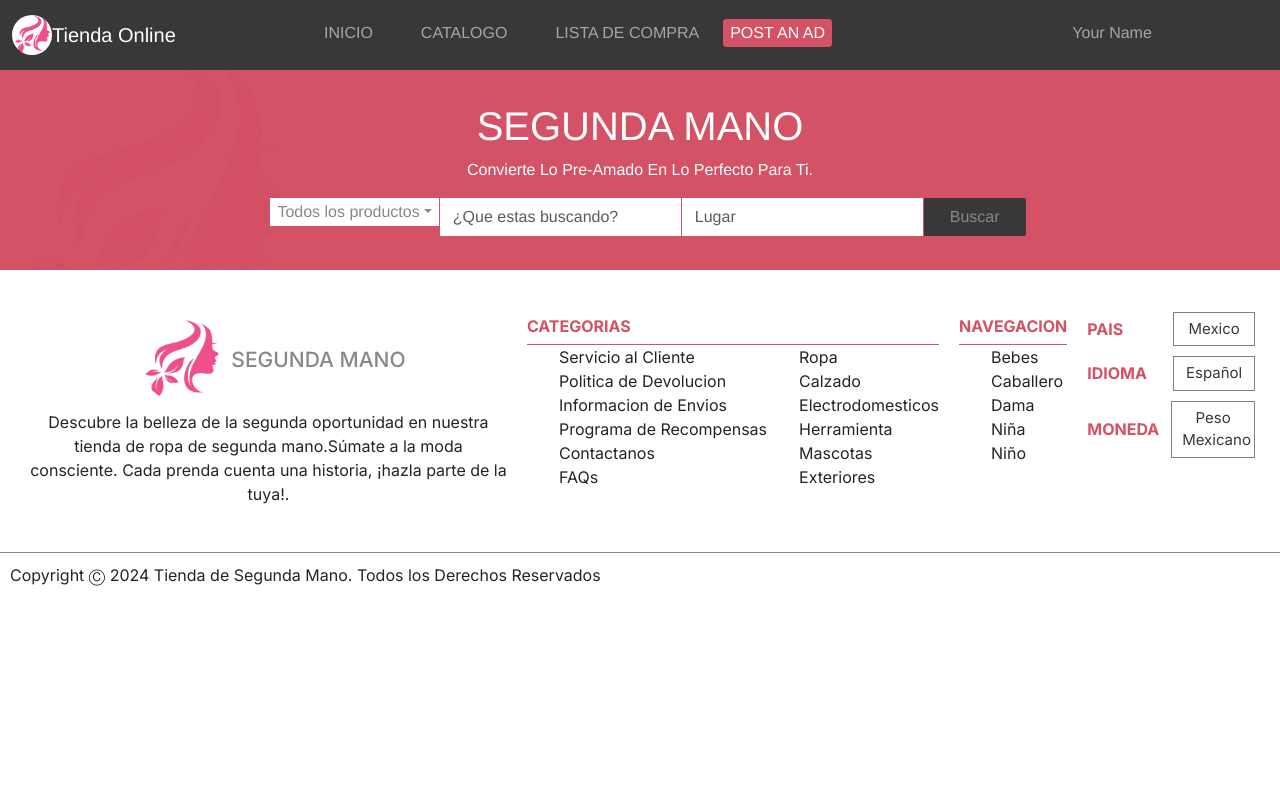
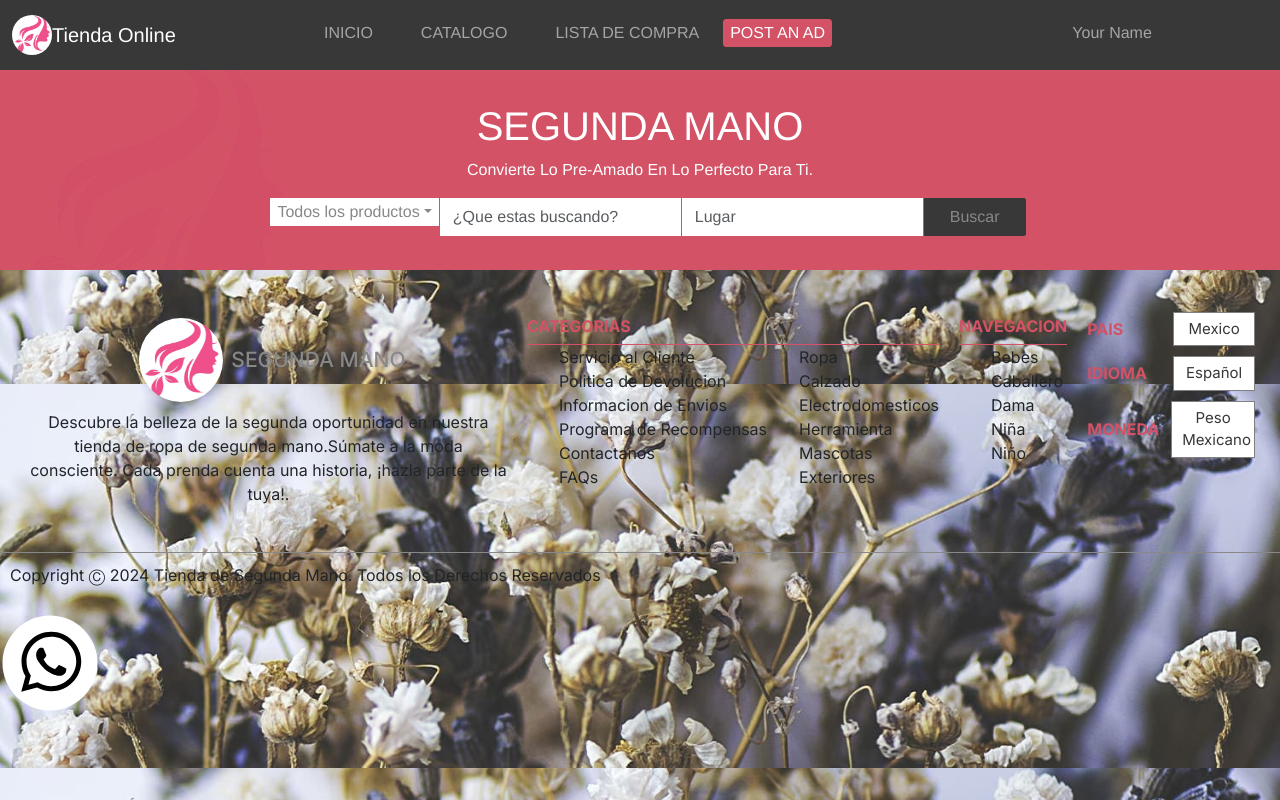
Before and after one commit to marilirulita/react-bootstrap-store, a Next.js app: page / in a window 1280 px wide. Built offline with nearby package versions, Linux system fonts and the light colour scheme.

Commit message:
add body style

```diff
--- a/src/app/layout.js
+++ b/src/app/layout.js
@@ -13,7 +13,10 @@ export const metadata = {
 export default function RootLayout({ children }) {
   return (
     <html lang="en">
-      <body className={inter.className}>{children}
+      <body className={inter.className} style={{
+      backgroundImage: 'url("/images/bgflowersblue.jpg")',
+      backgroundSize: "contain"
+    }}>{children}
       <BootstrapClient />
       </body>
     </html>
--- a/src/app/page.js
+++ b/src/app/page.js
@@ -1,11 +1,13 @@
 import NavBar from "./ui/Navbar"
 import Footer from "./ui/Footer"
+import Whatsapp from "./ui/whatsapp"
 
 export default function Home() {
   return (
-    <div>
+    <div >
       <NavBar />
       <Footer />
+      <Whatsapp />
     </div>
   )
 }
--- a/src/app/results/page.js
+++ b/src/app/results/page.js
@@ -1,8 +1,7 @@
 export default function Page() {
   return (
-    <div>
-
-    </div>
+    <main className="container-fluid">
+    </main>
   )
 }
 
--- a/src/app/ui/Main.js
+++ b/src/app/ui/Main.js
@@ -1,6 +1,6 @@
 export default function Main() {
   return (
-    <div></div>
+    <div className="container-fluid p-0"></div>
   )
 }
 
--- /dev/null
+++ b/src/app/ui/whatsapp.js
@@ -0,0 +1,14 @@
+import Image from "next/image";
+
+export default function Whatsapp() {
+  return (
+    <a href="https://api.whatsapp.com/send/?phone=526861190136" target="_blank">
+      <Image
+      src="/whatsapp.svg"
+      width={100}
+      height={100}
+      alt="Whatsapp icon" />
+</a>
+
+  )
+}
```
Also changed, not shown: public/whatsapp.svg (added).
